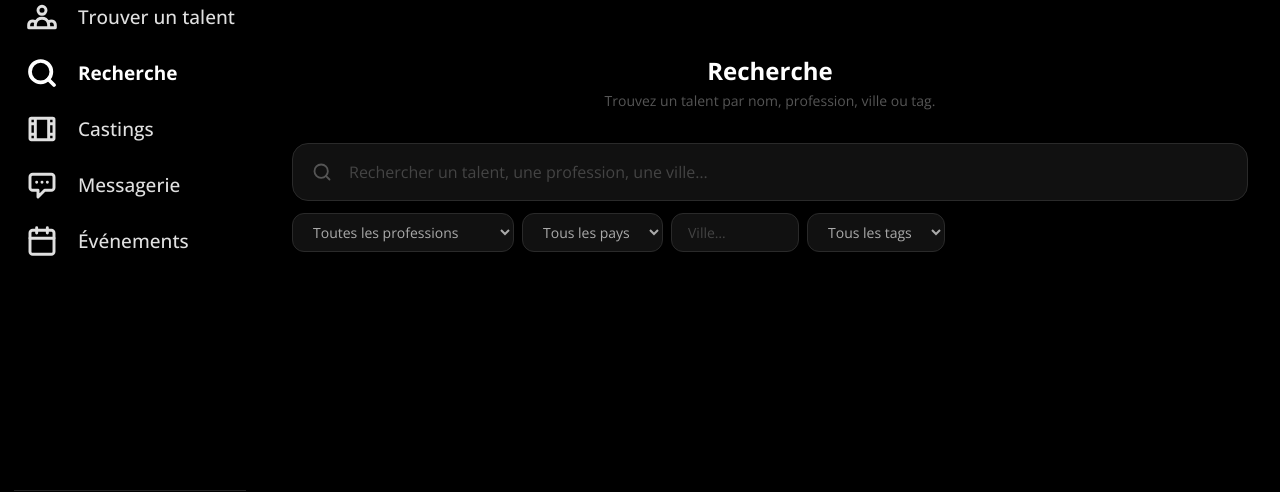
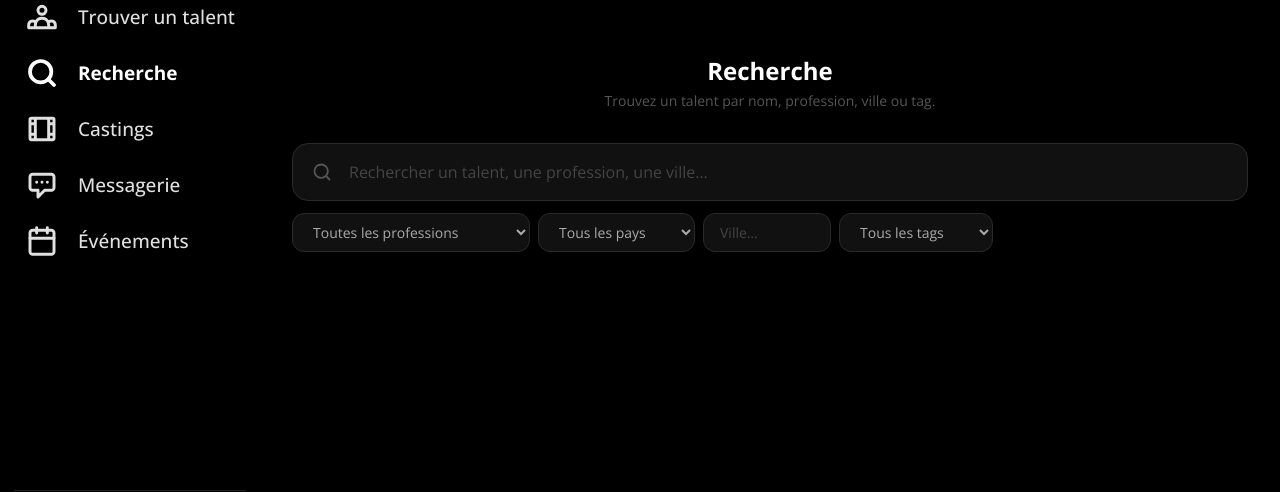
Before and after one commit to ryukimir/ChicBook, a PHP site: page /recherche.php in a window 1280 px wide. Shown: the part 169-661 px from the top of the page. Run offline with PHP 8.4, Linux system fonts and the light colour scheme; data comes from the database, SQL or seed files in the repository; data that the repository does not hold is empty; some libraries are stand-ins or nearby versions.

Commit message:
fix: padding-right selects filtres recherche
Co-Authored-By: Claude Sonnet 4.6 <noreply@anthropic.com>

```diff
--- a/recherche.php
+++ b/recherche.php
@@ -138,13 +138,13 @@ $all_tags = array_keys($all_tags);
 
         <!-- Filtres -->
         <div class="flex flex-wrap gap-2 mb-6">
-            <select id="filter-profession" class="bg-[#111] border border-[#2a2a2a] rounded-xl px-4 py-2 text-sm text-[#aaa] outline-none focus:border-[#d4a5d4] transition-colors cursor-pointer">
+            <select id="filter-profession" class="bg-[#111] border border-[#2a2a2a] rounded-xl px-4 pr-8 py-2 text-sm text-[#aaa] outline-none focus:border-[#d4a5d4] transition-colors cursor-pointer">
                 <option value="">Toutes les professions</option>
                 <?php foreach ($professions as $prof): ?>
                     <option value="<?= htmlspecialchars($prof) ?>" <?= $filter_profession === $prof ? 'selected' : '' ?>><?= htmlspecialchars($prof) ?></option>
                 <?php endforeach; ?>
             </select>
-            <select id="filter-country" class="bg-[#111] border border-[#2a2a2a] rounded-xl px-4 py-2 text-sm text-[#aaa] outline-none focus:border-[#d4a5d4] transition-colors cursor-pointer">
+            <select id="filter-country" class="bg-[#111] border border-[#2a2a2a] rounded-xl px-4 pr-8 py-2 text-sm text-[#aaa] outline-none focus:border-[#d4a5d4] transition-colors cursor-pointer">
                 <option value="">Tous les pays</option>
                 <?php foreach ($countries as $c): ?>
                     <option value="<?= htmlspecialchars($c) ?>" <?= $filter_country === $c ? 'selected' : '' ?>><?= htmlspecialchars($c) ?></option>
@@ -152,7 +152,7 @@ $all_tags = array_keys($all_tags);
             </select>
             <input type="text" id="filter-city" value="<?= htmlspecialchars($filter_city) ?>" placeholder="Ville…"
                    class="bg-[#111] border border-[#2a2a2a] rounded-xl px-4 py-2 text-sm text-white outline-none focus:border-[#d4a5d4] transition-colors placeholder:text-[#444] w-32">
-            <select id="filter-tag" class="bg-[#111] border border-[#2a2a2a] rounded-xl px-4 py-2 text-sm text-[#aaa] outline-none focus:border-[#d4a5d4] transition-colors cursor-pointer">
+            <select id="filter-tag" class="bg-[#111] border border-[#2a2a2a] rounded-xl px-4 pr-8 py-2 text-sm text-[#aaa] outline-none focus:border-[#d4a5d4] transition-colors cursor-pointer">
                 <option value="">Tous les tags</option>
                 <?php foreach ($all_tags as $t): ?>
                     <option value="<?= htmlspecialchars($t) ?>" <?= $filter_tag === $t ? 'selected' : '' ?>><?= htmlspecialchars($t) ?></option>
```
